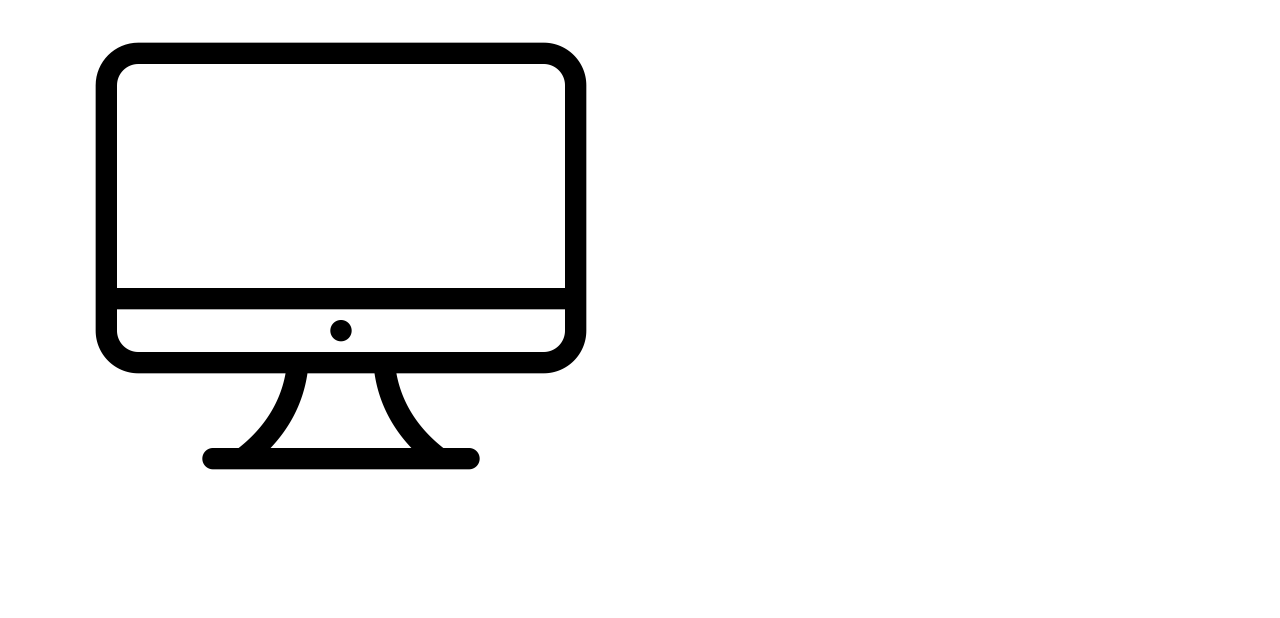
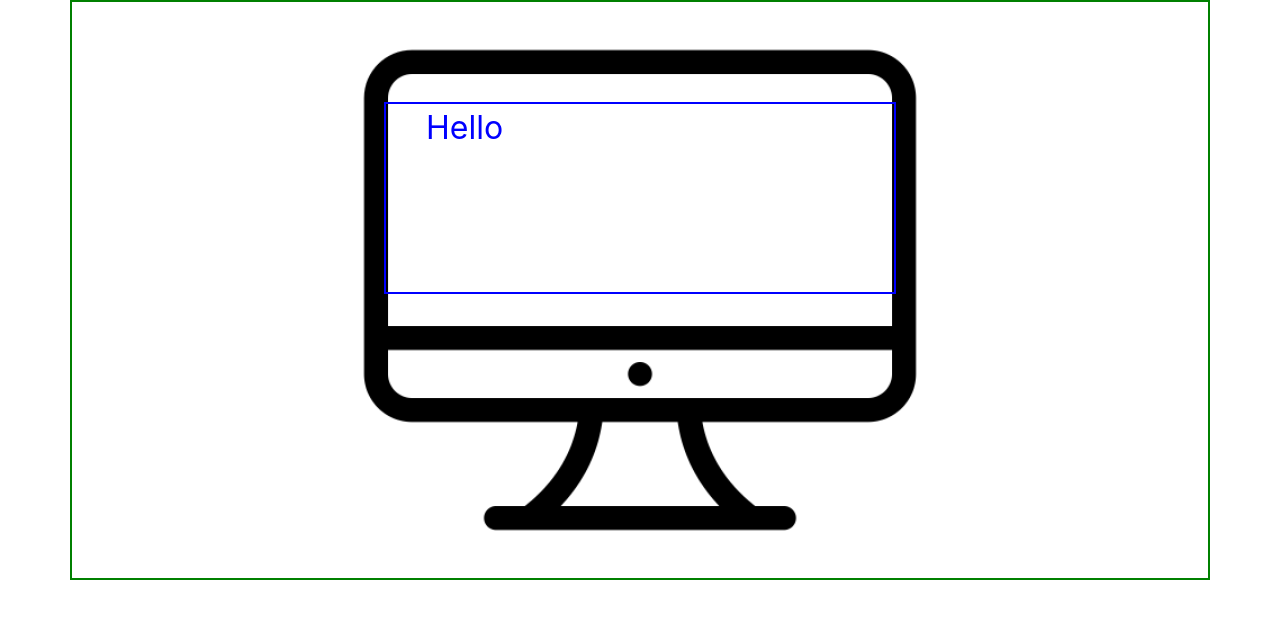
Before and after one commit to ConnorBurgess/mr-robogers-neighborhood, a plain HTML site: page index.html in a window 1280 px wide. Drawn offline with Linux system fonts and the light colour scheme.

Commit message:
add CSS style to page and include image of computer screen

```diff
--- a/css/styles.css
+++ b/css/styles.css
@@ -0,0 +1,21 @@
+#computer-screen {
+  border: 2px solid green;
+  display: flex;
+}
+
+#computer-screen img {
+  width: 45vw;
+  margin: auto;
+}
+
+#output {
+  display: flex;
+  border: 2px solid blue;
+  font-size: 32px;
+  color: blue;
+  width: 40vw;
+  top: 8vw;
+  right: 30vw;
+  position:absolute;
+  height: 15vw;
+}
--- a/index.html
+++ b/index.html
@@ -10,7 +10,10 @@
   <title>Mr Roboger's Neighborhood</title>
 </head>
 <body>
-<div class="container"> <img id="computer-screen" src="/img/computer.png"> </div>
+  <div id="computer-screen" class="container"> <img src="/img/computer.png">
+  <div id="output"> <ul> Hello</ul>  </div>
+
+  </div>
 
   <!-- Output log screen with input below and submit button -->
 </body>
--- a/js/scripts.js
+++ b/js/scripts.js
@@ -29,9 +29,7 @@ function beepBoop(input) {
       else if (element[i] === "1" && (/[2]/g.test(element)) && !(/[3]/g.test(element))) {
         finalArray[element] = "Boop!";
       }
-
       else {
-
       }
       console.log(finalArray);
     }
```
